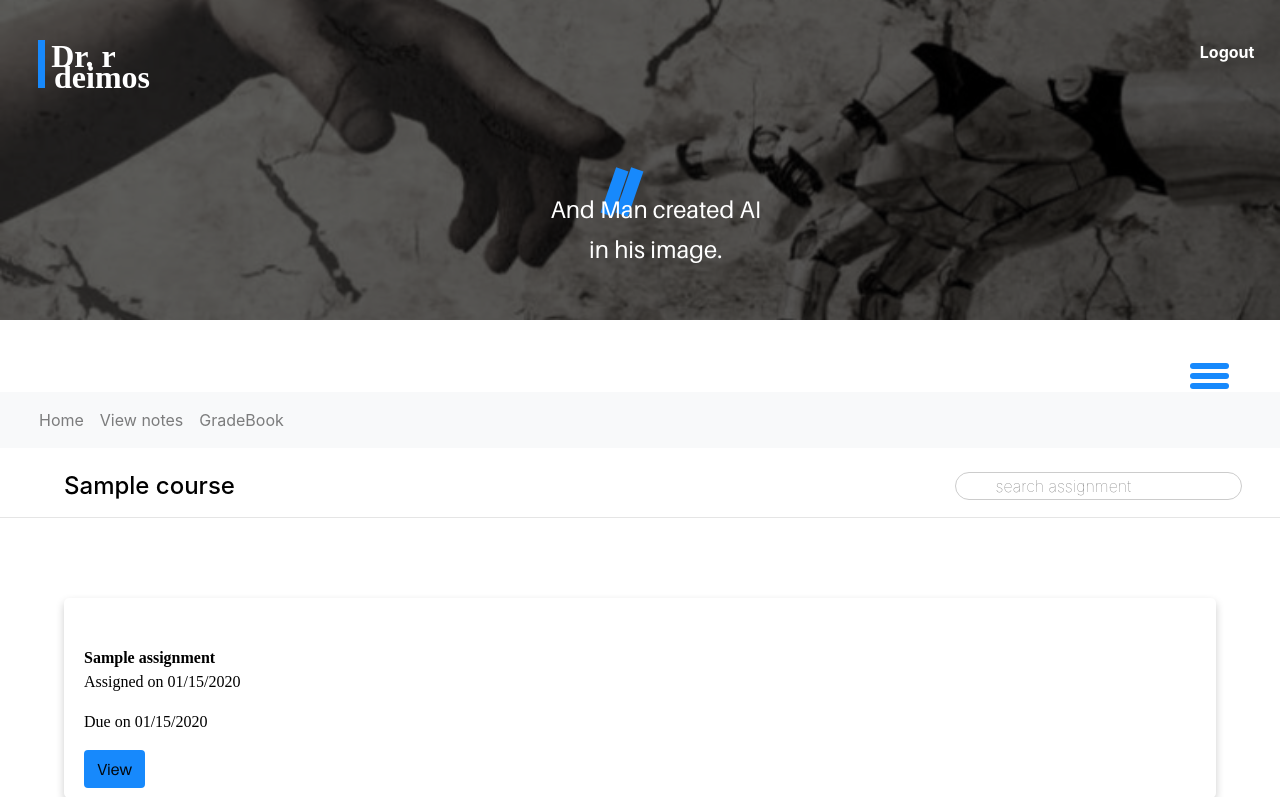
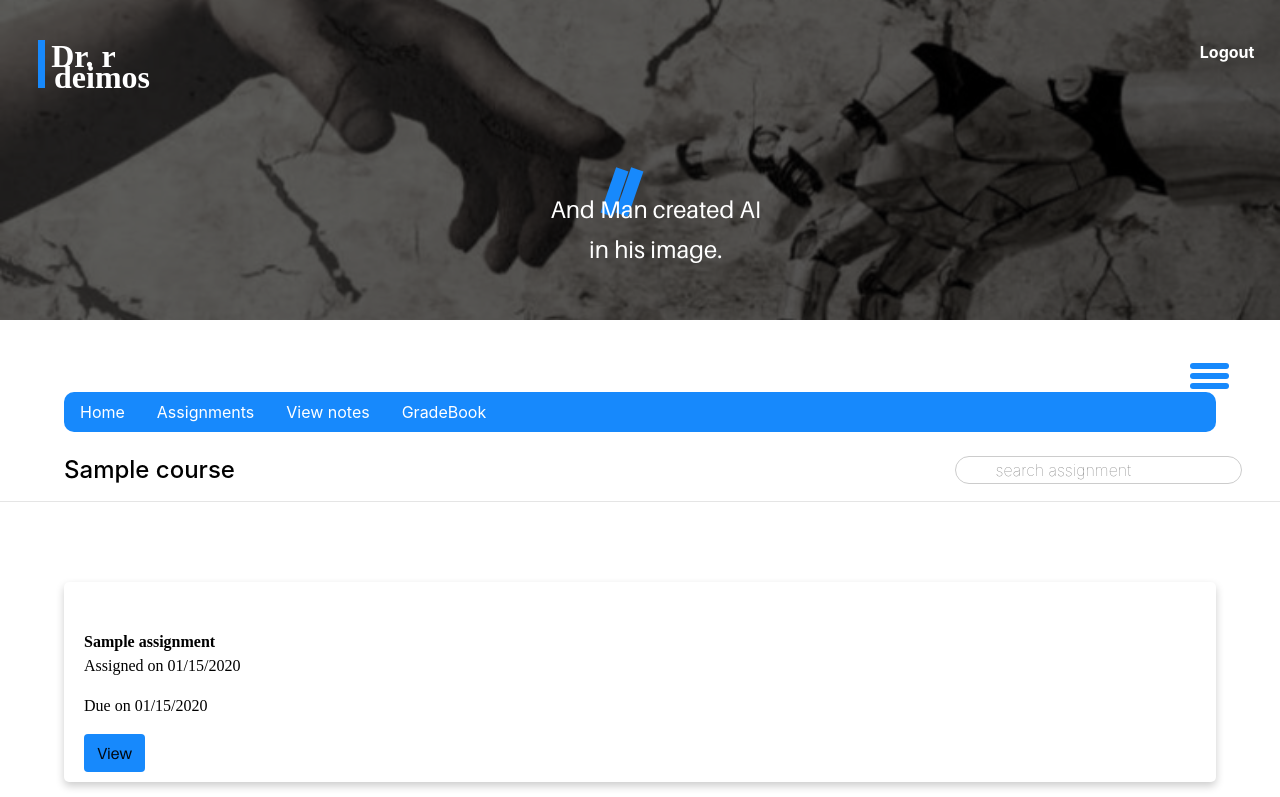
Before and after one commit to arielfayol37/Dr_R, a Django app: page /deimos/courses/1 in a window 1280 px wide. Shown: the top 797 px of the page. Run offline with Django 4.2, Linux system fonts and the light colour scheme; a user stored in the database is signed in; tables that the repository leaves empty hold one stand-in row (values such as "Sample post"); data that the repository does not hold is empty; some libraries are stand-ins or nearby versions.

Commit message:
improved navbar

```diff
--- a/deimos/static/deimos/css/style.css
+++ b/deimos/static/deimos/css/style.css
@@ -168,6 +168,22 @@ input.form-control {
 
 
   /* ------------------------------------ TOP OF THE PAGE -----------------------------*/
+.navbar-custom {
+  display: flex;
+  flex-direction:row;
+  flex-wrap: wrap;
+  background-color:rgba(23, 137, 252, 1);
+  width:90%;
+  margin-left: 5%;
+  border-radius: 10px;
+}
+.nav-link {
+  color:white;
+}
+.nav-link:hover{
+  color:white;
+  transform: scale(1.1);
+}
 div.glass-container {
     background-color: black;
     width: 100%;
--- a/deimos/templates/deimos/answer_question.html
+++ b/deimos/templates/deimos/answer_question.html
@@ -333,7 +333,9 @@
     {% endif %}
       <span id="close-x-note" class="side-info-x">X</span><br/>
       <button type="button" class="btn btn-outline-success note-edit-btn" style="position:absolute; right:2%;"> {{note_comment}} </button><br/><br/>
-      <div class="suggestion note-last-edited">Last edited on {{note.last_edited}}</div>
+      {% if note.content %}
+        <div class="suggestion note-last-edited">Last edited on {{note.last_edited}}</div>
+      {% endif %}
       <div class="previous-notes">
         <div class="note-content formatted-answer-option">
           {{note_md|safe}}
--- a/deimos/templates/deimos/course_management.html
+++ b/deimos/templates/deimos/course_management.html
@@ -2,7 +2,6 @@
 {% extends 'deimos/layout.html' %}
 {% load my_custom_tags %}
 {% block title %} Course {% endblock %}
-{% block style %} <link rel="stylesheet" href=""/> {% endblock %}
 {% block body%}
 <style>
     .nav-link:hover {
@@ -19,19 +18,11 @@
     </ul>
 </div>
 
-<nav class="navbar navbar-expand-lg navbar-light bg-light navigation" >
-    <div class="container-fluid">
-      <ul class="navbar-nav mr-auto" style="list-style: none; display:flex;">
-        <li class="nav-item " style="display:inline;">
-          <a class="nav-link home-btn" href="{% url 'deimos:index' %}">Home </a>
-        </li>
-        <li class="nav-item" style="display:inline;">
-          <a class="nav-link view-notes-btn" href="{% url 'deimos:note_management' course_id=course.id%}">View notes</a>
-        </li>
-        <li class="nav-item" style="display:inline;">
-            <a class="nav-link gradebook-btn" data-show_gradebook="{{show_gradebook}}">GradeBook</a>
-        </li>
-        </div>
+<nav class="navbar-custom">
+    <a class="nav-link home-btn" href="{% url 'deimos:index' %}">Home </a>
+    <a class="nav-link" href="{% url 'deimos:course_management' course_id=course.id%}">Assignments</a>
+    <a class="nav-link view-notes-btn" href="{% url 'deimos:note_management' course_id=course.id%}">View notes</a>
+    <a class="nav-link gradebook-btn" data-show_gradebook="{{show_gradebook}}" style="color:white">GradeBook</a>
   </nav>
 
   <div class="home">
@@ -55,7 +46,7 @@
 </div>
 
 <script>
-    const navigation = document.querySelector('.navigation');
+    const navigation = document.querySelector('.navbar-custom');
     const homeDiv = document.querySelector('.home');
     const gradebookDiv = document.querySelector('.gradebook')
 
--- a/deimos/templates/deimos/gradebook.html
+++ b/deimos/templates/deimos/gradebook.html
@@ -1,9 +1,10 @@
 <div>
     <style>
-        .progress {
-          width: 70%;
-          height: 20px;
-        }
+            .progress {
+              width: 80%;
+              height: 20px;
+              margin-left:10%;
+            }
       </style>
 <br>
 <div class="progress" data-score="{{course_score}}"><!-- Please calculate total score/100-->
```
Also changed, not shown: deimos/templates/deimos/assignment_gradebook.html (+4 -9 lines), deimos/templates/deimos/note_management.html (+4 -13 lines), phobos/static/phobos/css/style.css (+16 -0 lines), phobos/templates/phobos/assignment_management.html (+4 -14 lines), phobos/templates/phobos/course_info_management.html (+0 -9 lines), phobos/templates/phobos/course_management.html (+7 -16 lines), phobos/templates/phobos/create_assignment.html (+3 -8 lines), phobos/templates/phobos/index.html (+3 -10 lines).
